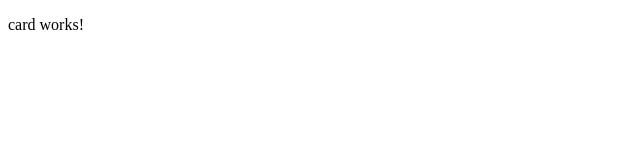
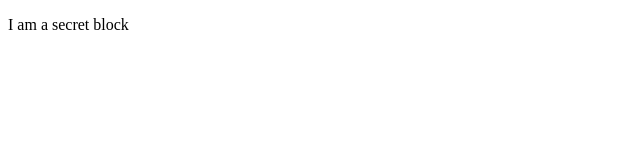
Before and after one commit to Ravelos/first-dio-challenge, an Angular app in the folder directives-proj/: page / in a window 1280 px wide. Shown: the top 160 px of the page, without its empty margins (0-640 px from the left). Built offline with nearby package versions, Linux system fonts and the light colour scheme.

Commit message:
Create the ng-template

```diff
--- a/directives-proj/src/app/app.component.html
+++ b/directives-proj/src/app/app.component.html
@@ -1,2 +1,7 @@
-<app-card></app-card>
+<app-card *ngIf="cardIsAlived; else anotherBlock" ></app-card>
+
+<ng-template #anotherBlock>
+  <p>I am a secret block</p>
+</ng-template>
+
 <router-outlet></router-outlet>
```
